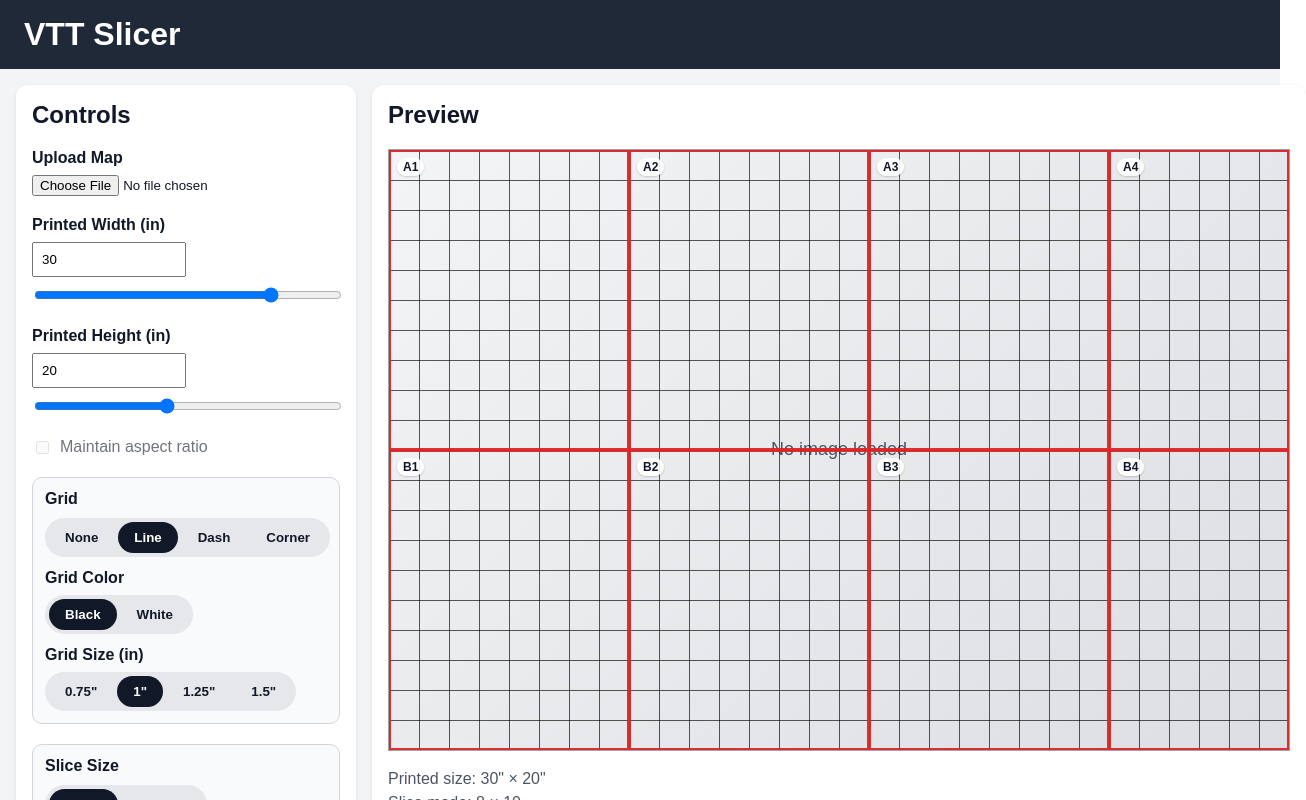
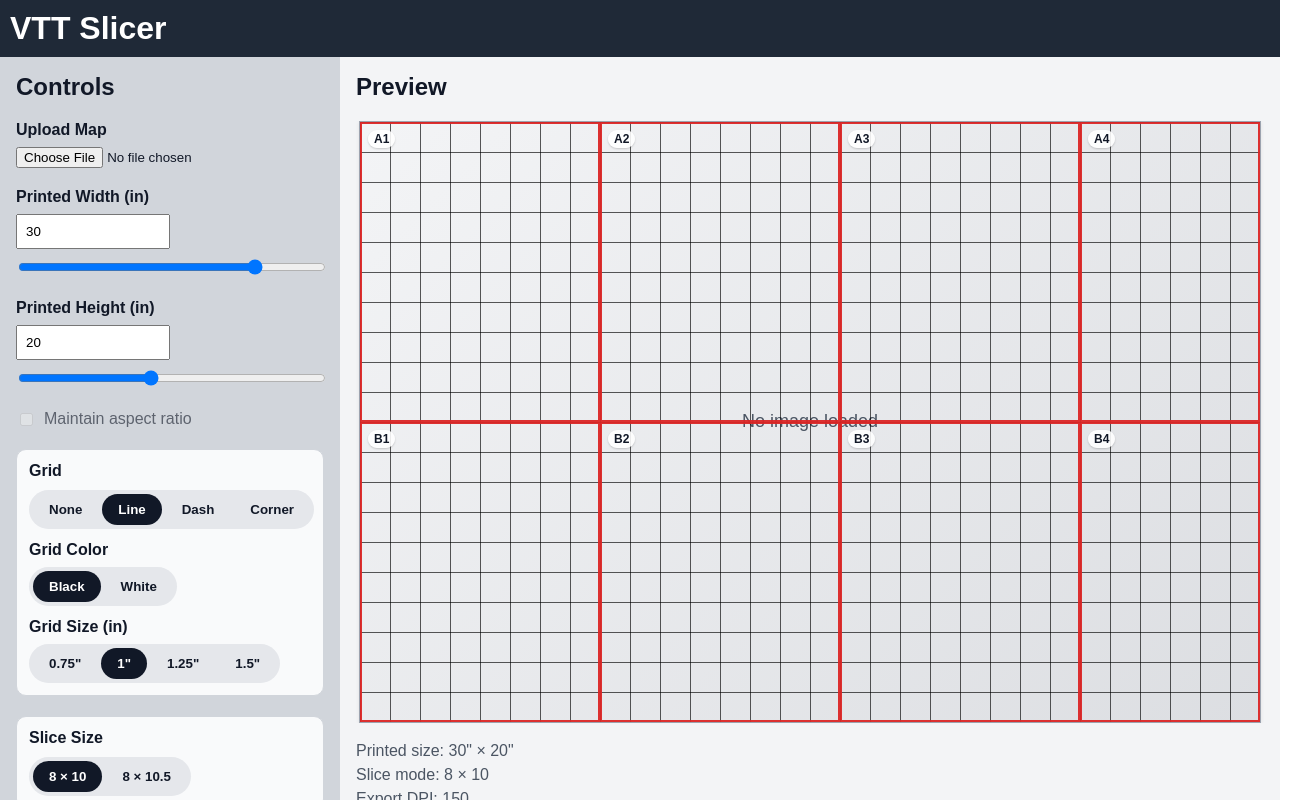
Before and after one commit to Trumpootcom/wms-ts, a React (Vite) app: page / in a window 1280 px wide. Shown: the top 800 px of the page, 1306 px wide, since content can reach past the window. Built offline with nearby package versions, Linux system fonts and the light colour scheme.

Commit message:
UI layout update: full-height workspace, flush control/preview panels, darker control panel

```diff
--- a/src/App.tsx
+++ b/src/App.tsx
@@ -18,7 +18,7 @@ function App() {
         style={{
           background: "#1f2937",
           color: "white",
-          padding: "16px 24px",
+          padding: "10px",
         }}
       >
         <h1 style={{ margin: 0 }}>VTT Slicer</h1>
@@ -28,8 +28,9 @@ function App() {
         style={{
           display: "grid",
           gridTemplateColumns: "340px 1fr",
-          gap: "16px",
-          padding: "16px",
+          gap: "0",
+          padding: "0",
+          minHeight: "calc(100vh - 69px)",
         }}
       >
         <ControlPanel slicer={slicer} />
--- a/src/components/ControlPanel.tsx
+++ b/src/components/ControlPanel.tsx
@@ -11,10 +11,11 @@ function ControlPanel({ slicer }: ControlPanelProps) {
     return (
         <aside
             style={{
-                background: "white",
-                borderRadius: "12px",
+                background: "#d1d5db",
                 padding: "16px",
-                boxShadow: "0 1px 4px rgba(0,0,0,0.08)",
+                minHeight: "100%",
+                boxSizing: "border-box",
+                overflowY: "auto",
             }}
         >
             <h2 style={{ marginTop: 0 }}>Controls</h2>
--- a/src/components/PreviewPanel.tsx
+++ b/src/components/PreviewPanel.tsx
@@ -59,11 +59,11 @@ function PreviewPanel({
   return (
     <section
       style={{
-                background: "white",
-                borderRadius: "12px",
+        background: "#f3f4f6",
         padding: "16px",
-                boxShadow: "0 1px 4px rgba(0,0,0,0.08)",
-                minHeight: "500px",
+        minHeight: "100%",
+        boxSizing: "border-box",
+        overflow: "auto",
       }}
     >
       <h2 style={{ marginTop: 0 }}>Preview</h2>
@@ -177,7 +177,6 @@ function PreviewPanel({
         </div>
       </div>
 
-
       <div style={{ marginTop: "16px", color: "#4b5563", lineHeight: 1.5 }}>
         {sourcePixelWidth && sourcePixelHeight && (
           <div>
```
Lines whose indentation alone changed are shown as unchanged.
